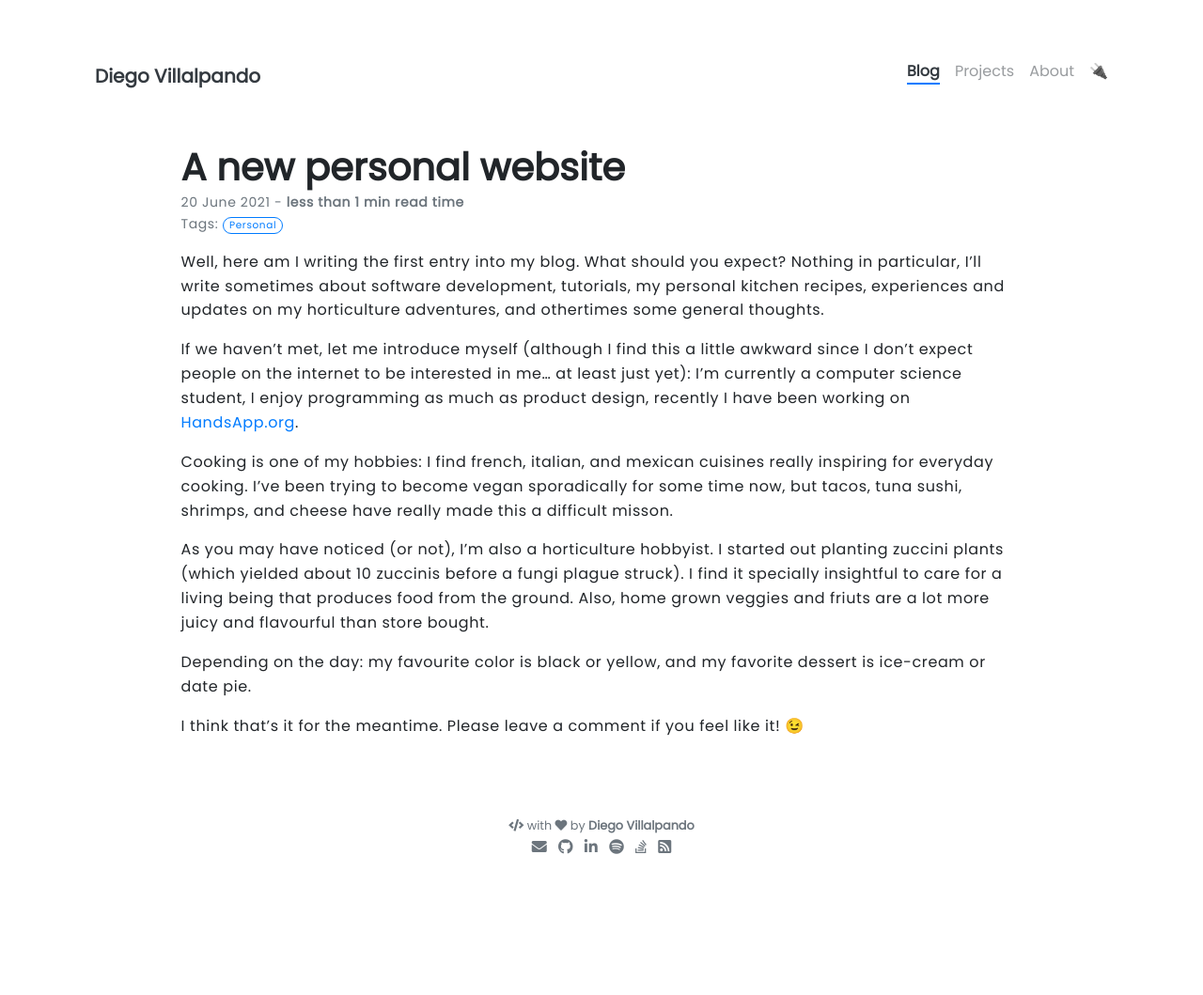
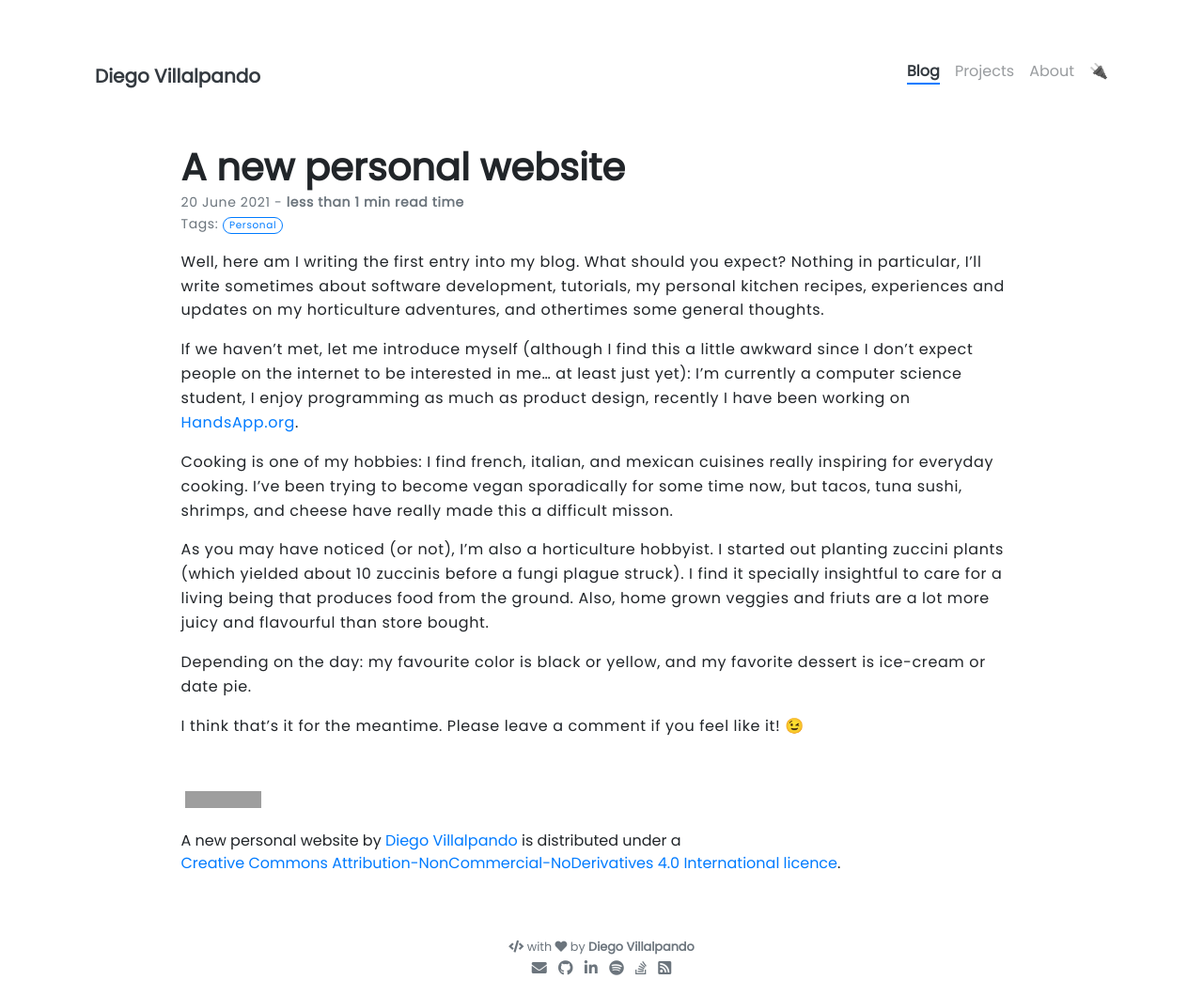
Before and after one commit to Dialvive/dialvive.dev, a Jekyll site: the page built from _posts/2021-06-20-a-new-personal-website.md, in a window 1280 px wide. Shown: the whole page at 94% size. Built offline with Jekyll 4.4.1, drawn with Linux system fonts in a browser that asks for light colours; nearby versions of some CDN libraries; emoji names are drawn with the system emoji font; our own code applies the rules of GitHub Pages for plain Markdown files; comment, search, counter and statistics services are not loaded; before the commit the page ends 930 px from its top, so only the background shows below that; grey boxes are pictures that could not be loaded.

Commit message:
Update post.html

```diff
--- a/_layouts/post.html
+++ b/_layouts/post.html
@@ -30,6 +30,8 @@ layout: page
 
 {{ content }}
 
+<a rel="license" href="http://creativecommons.org/licenses/by-nc-nd/4.0/"><img alt="Creative Commons Licence" style="border-width:0" src="https://i.creativecommons.org/l/by-nc-nd/4.0/88x31.png" /></a><br /><span xmlns:dct="http://purl.org/dc/terms/" property="dct:title">{{ page.title }}</span> by <a xmlns:cc="http://creativecommons.org/ns#" href="{{ page.permalink }}" property="cc:attributionName" rel="cc:attributionURL">Diego Villalpando</a> is distributed under a <a rel="license" href="http://creativecommons.org/licenses/by-nc-nd/4.0/">Creative Commons Attribution-NonCommercial-NoDerivatives 4.0 International licence</a>.
+
 {% if page.comments %}
 <div class="pt-5">
   {% include blog/comments.html %}
```
